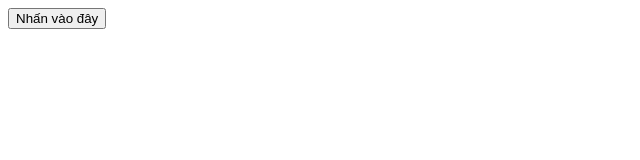
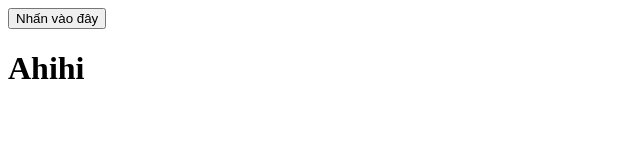
Before and after one commit to Duyuyou/BAITAP, a plain HTML site: page index.html in a window 1280 px wide. Shown: the whole page, without its empty margins (0-640 px from the left). Drawn offline with Linux system fonts and the light colour scheme.

Commit message:
Them the h1

```diff
--- a/index.html
+++ b/index.html
@@ -12,5 +12,6 @@
 <body>
   <button onclick="showMessage()">Nhấn vào đây</button>
   <p id="message"></p>
+  <h1>Ahihi</h1>
 </body>
 </html>
```
